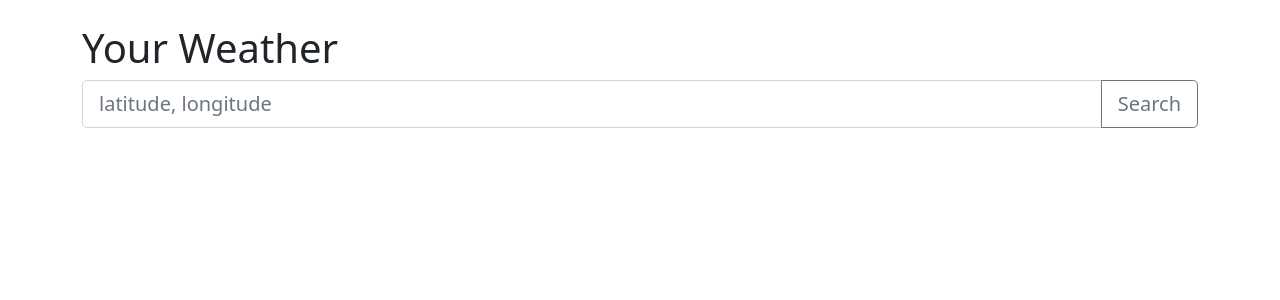
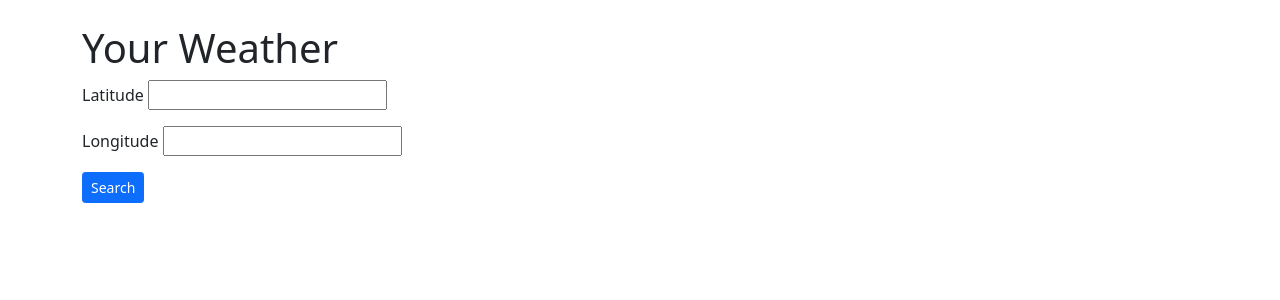
Before and after one commit to keante032/SB-Capstone1, a Flask app: page / in a window 1280 px wide. Shown: the part 56-356 px from the top of the page. Run offline with Flask 3, Linux system fonts and the light colour scheme; parts of the project's set-up code (start-up, migrations or seed data) failed here and were passed over.

Commit message:
cleaned up a bit

```diff
--- a/templates/index.html
+++ b/templates/index.html
@@ -6,12 +6,23 @@
 
 <h1>Your Weather</h1>
 
-<form>
-    <div class="input-group input-group-lg mb-3">
-        <input type="search" class="form-control" id="location-search" name="location-search"
-            placeholder="latitude, longitude" aria-label="latitude, longitude" aria-describedby="button-addon2">
-        <button class="btn btn-outline-secondary" type="submit" id="button-addon2">Search</button>
-    </div>
+<form id="loc-search-form" method="GET">
+    {{ form.hidden_tag() }}
+
+    {% for field in form if field.widget.input_type != 'hidden'%}
+
+    <p>
+        {{ field.label }}
+        {{ field }}
+
+        {% for error in field.errors %}
+        {{ error }}
+        {% endfor %}
+    </p>
+
+    {% endfor %}
+
+    <button class="btn btn-sm btn-primary" type="submit">Search</button>
 </form>
 
 {% endblock %}
```
